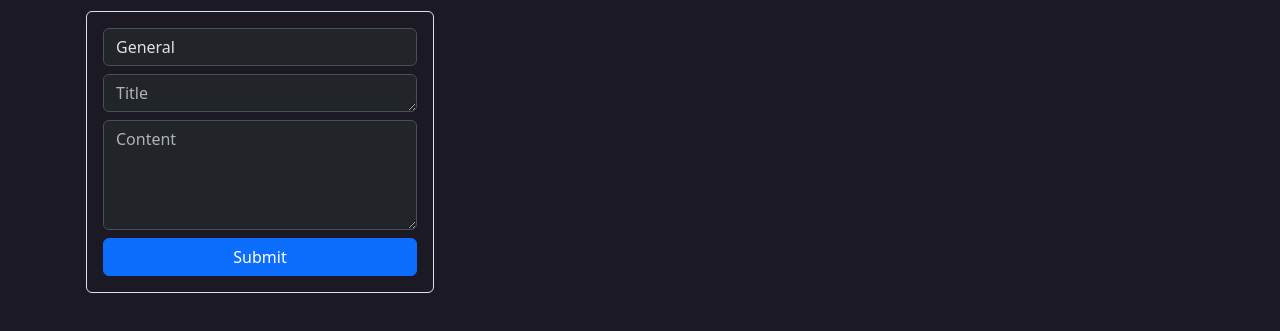
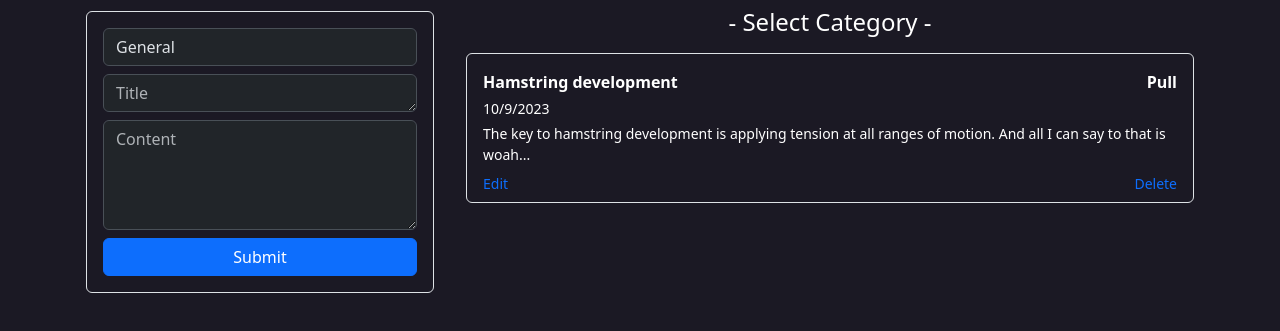
Before and after one commit to tylermeyers351/Workout-Notes-App, a website built with Vite: page index.html in a window 1280 px wide. Shown: the part 69-400 px from the top of the page. Built offline with nearby package versions, Linux system fonts and the light colour scheme; no server answers.

Commit message:
Add edit and delete buttons - no database interaction yet

```diff
--- a/index.css
+++ b/index.css
@@ -20,8 +20,24 @@ ul {
     padding: 0;
 }
 
+a {
+    text-decoration: none;
+}
+
+a:hover {
+    text-decoration: underline;
+}
+
 @media (min-width: 992px) {
     .custom-lg-padding {
       margin-top: 77px;
     }
   }
+
+.text-left {
+    text-align: left;
+}
+
+.text-right {
+    text-align: right;
+}
--- a/index.html
+++ b/index.html
@@ -45,13 +45,28 @@
 
                 <!-- List of notes (Will be generated via JavaScript) -->
                 <div class="px-3 col-12 col-lg-8 custom-lg-padding">
+                    <h4 class="text-center pb-2"> - Select Category - </h4>
                     <ul id="notesListing">
-                        <!-- Formatting Sample
-                        <li class="border rounded p-3 mb-2">
-                            <p class="fw-bold">Sample title - Pull</p>
-                            <p class="small">10/9/2023</p>
-                            <p class="small">The key to hamstring development is applying tension at all ranges of motion. And all I can say to that is woah...</p>
-                        </li> -->
+                        <li class="border rounded px-3 pt-3 pb-2 mb-2">
+
+                            <!-- New -->
+                            <div class="mb-1 d-flex justify-content-between">
+                                <p class="text-left fw-bold">Hamstring development</p>
+                                <p class="text-right fw-bold">Pull</p>
+                            </div>
+                            <!-- New -->
+
+                            <p class="small mb-1">10/9/2023</p>
+                            <p class="small mb-2">The key to hamstring development is applying tension at all ranges of motion. And all I can say to that is woah...</p>
+
+                            <!-- New -->
+                            <div class="d-flex justify-content-between">
+                                <a href="#"><p class="small text-left">Edit</p></a>
+                                <a href="#"><p class="small text-right">Delete</p></a>
+                            </div>
+                            <!-- New -->
+
+                        </li>
                     </ul>
                 </div>
             </div>
--- a/index.js
+++ b/index.js
@@ -29,7 +29,8 @@ onValue(notesListingInDB, function(snapshot) {
     if (snapshot.exists()) {
         let notesArray = Object.values(snapshot.val())
 
-        listingEl.innerHTML = ""
+        // Don't forget to uncomment this ///////////////////////////////////////////////////////////////
+        // listingEl.innerHTML = ""
 
         for (let i = notesArray.length - 1; i >= 0; i --) {
             let note = notesArray[i]
```
